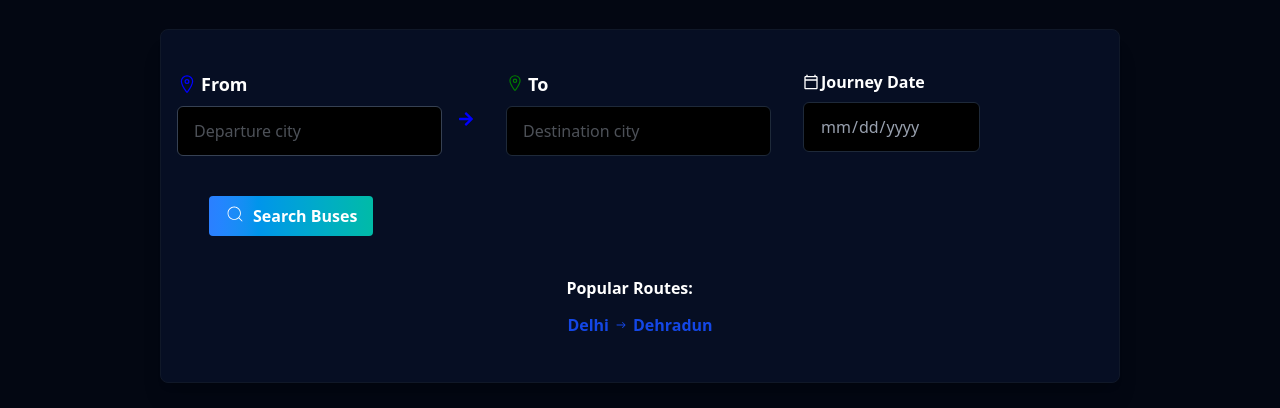
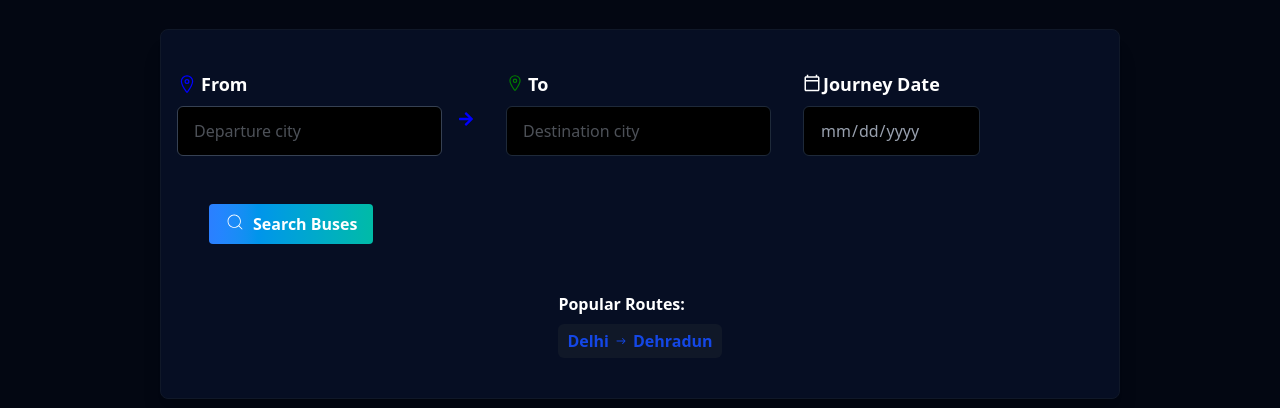
Before and after one commit to Chandrashekher1/TripTix, a React (Vite) app: page / in a window 1280 px wide. Shown: the part 208-616 px from the top of the page. Built offline with nearby package versions, Linux system fonts and the light colour scheme; no server answers.

Commit message:
style: adjust padding and margin

```diff
--- a/src/components/SearchBar.jsx
+++ b/src/components/SearchBar.jsx
@@ -73,7 +73,7 @@ const SearchBar = () => {
         </div>
 
         <div>
-          <label className='flex text-white font-semibold my-2'>
+          <label className='flex text-lg font-semibold text-white my-2'>
             <MdOutlineCalendarToday style={{ marginTop: '4px', marginRight: '2px' }} /> Journey Date
           </label>
           <input
@@ -88,7 +88,7 @@ const SearchBar = () => {
           />
         </div>
 
-        <button className='btn-primary flex font-semibold my-8 justify-center md:mx-8 md:my-10 cursor-pointer hover:bg-blue-700' type='submit'>
+        <button className='btn-primary flex font-semibold my-8 justify-center md:mx-8 md:my-12 cursor-pointer hover:bg-blue-700' type='submit'>
           <CiSearch style={{ fontSize: '20px', marginRight: '8px' }} /> Search Buses
         </button>
 
@@ -96,8 +96,8 @@ const SearchBar = () => {
       </form>
       </div>
       <div>
-            <div>
-              <h3 className='font-semibold text-white'>Popular Routes:</h3>
+        <div>
+          <h3 className='font-semibold text-white'>Popular Routes:</h3>
         <div className='flex flex-wrap gap-2'>
           <button
             type="button"
@@ -105,7 +105,7 @@ const SearchBar = () => {
               setOrigin('Delhi');
               setDestination('Dehradun');
             }}
-            className='flex border border-transparent rounded-md cursor-pointer hover:px-4 py-1 hover:bg-gray-800 hover:text-white text-blue-700 font-semibold md:my-2'
+            className='flex border border-transparent rounded-md cursor-pointer px-2 py-1 hover:bg-gray-800 bg-gray-900 hover:text-white text-blue-700 font-semibold md:my-2'
           >
             Delhi <IoIosArrowRoundForward style={{ marginTop: '4px', marginLeft: '4px', marginRight: '4px' }} /> Dehradun
           </button>
```
